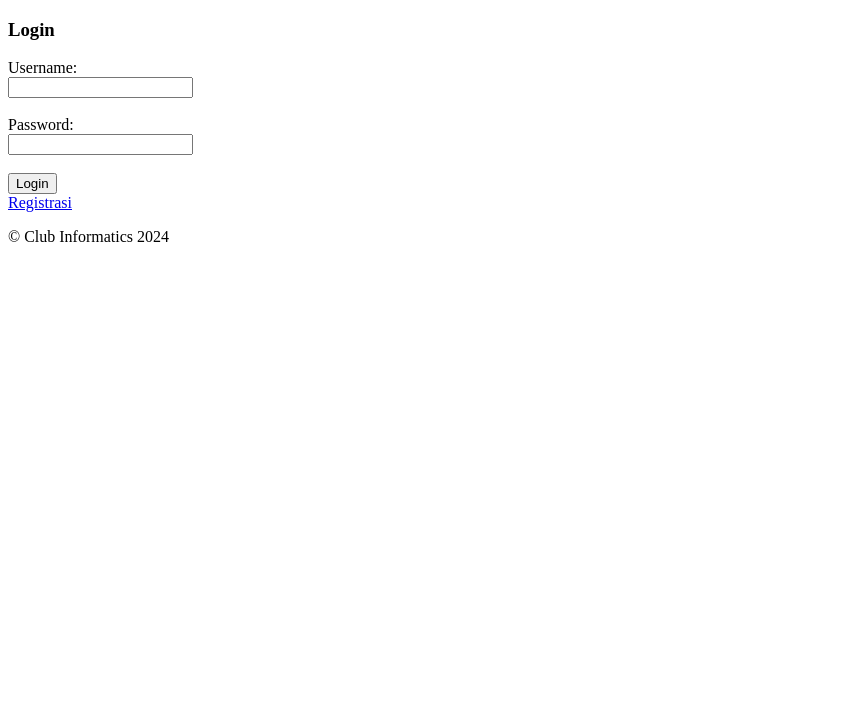
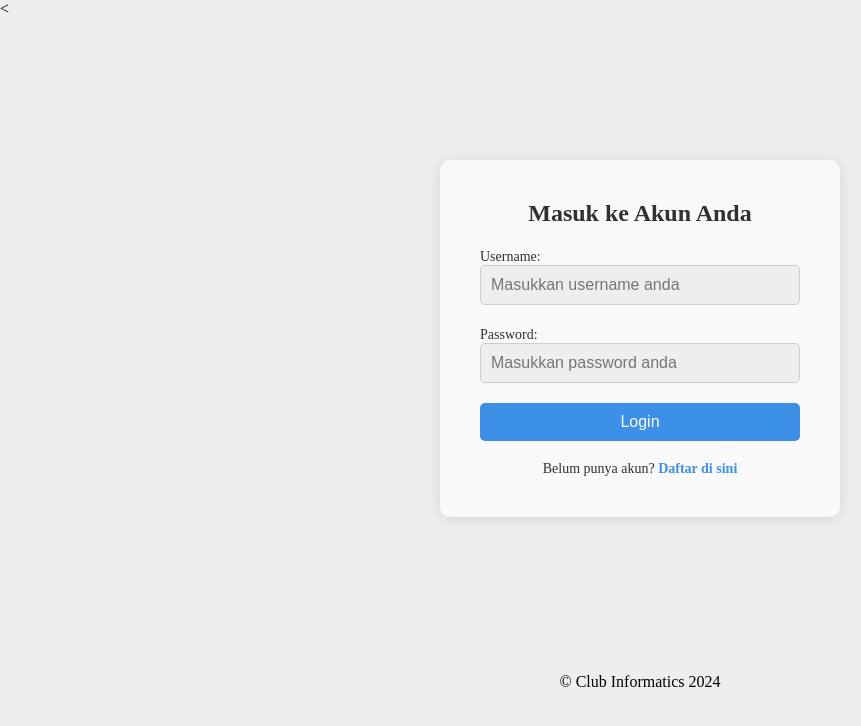
Before and after one commit to nathanielglenn02/capstone_fsp, a PHP site: page /Capstone-FSP/auth/login.php in a window 1280 px wide. Shown: the top 726 px of the page, without its empty margins (0-861 px from the left). Run offline with PHP 8.4, Linux system fonts and the light colour scheme; data that the repository does not hold is empty; some libraries are stand-ins or nearby versions.

Commit message:
ui login register

```diff
--- a/auth/login-proses.php
+++ b/auth/login-proses.php
@@ -31,13 +31,13 @@ if (isset($_POST['login'])) {
             exit;
         } else {
             echo "<script>
-                alert('Password salah!');
+                alert('Username atau Password salah!');
                 window.location.href = 'login.php';
                 </script>";
         }
     } else {
         echo "<script>
-            alert('Username tidak terdaftar!');
+            alert('Username atau Password salah!');
             window.location.href = 'login.php';
             </script>";
     }
--- a/auth/login.php
+++ b/auth/login.php
@@ -1,25 +1,37 @@
 <?php
 $title = "Login - Club Informatics 2024";
+
+require_once('../service/config.php');
 require_once('template/header.php');
-require_once('../service/config.php');
 require_once('../class/classMember.php');
 ?>
-<!-- Konten Utama -->
-<div class="content">
-    <h3>Login</h3>
-    <!-- Form Login -->
-    <form action="login-proses.php" method="POST">
-        <label for="username">Username:</label><br>
-        <input type="text" id="username" name="username"><br><br>
-        <label for="password">Password:</label><br>
-        <input type="password" id="password" name="password"><br><br>
-        <input type="submit" value="Login" name="login">
-    </form>
-    <a href="<?= $main_url ?>auth/registrasi.php">Registrasi</a>
-</div>
+<<main>
+    <div class="login-container">
+        <div class="login-form">
+            <h3>Masuk ke Akun Anda</h3>
 
+            <form action="login-proses.php" method="POST">
+                <div class="form-group">
+                    <label for="username">Username:</label>
+                    <input type="text" id="username" name="username" placeholder="Masukkan username anda" required>
+                </div>
 
-<?php
-require_once('template/footer.php');
+                <div class="form-group">
+                    <label for="password">Password:</label>
+                    <input type="password" id="password" name="password" placeholder="Masukkan password anda" required>
+                </div>
 
-?>
+                <button type="submit" class="btn btn-login" name="login">Login</button>
+            </form>
+
+            <div class="register-link">
+                <p>Belum punya akun? <a href="<?= $main_url ?>auth/registrasi.php">Daftar di sini</a></p>
+            </div>
+        </div>
+    </div>
+    </main>
+
+    <?php
+    require_once('template/footer.php');
+
+    ?>
--- a/style.css
+++ b/style.css
@@ -12,6 +12,90 @@ a {
 
 li {
 	list-style: none;
+}
+
+.login-container {
+    display: flex;
+    justify-content: center;
+    align-items: center;
+    min-height: 80vh;
+}
+
+.login-form {
+    background-color: var(--light);
+    border-radius: 10px;
+    padding: 40px;
+    box-shadow: 0 2px 15px rgba(0, 0, 0, 0.1);
+    width: 100%;
+    max-width: 400px;
+    text-align: center;
+}
+
+.login-form h3 {
+    font-size: 24px;
+    font-weight: 600;
+    margin-bottom: 20px;
+    color: var(--dark);
+}
+
+.login-form .form-group {
+    margin-bottom: 20px;
+    text-align: left;
+}
+
+.login-form .form-group label {
+    font-size: 14px;
+    color: var(--dark);
+    font-weight: 500;
+}
+
+.login-form .form-group input {
+    width: 100%;
+    padding: 10px;
+    font-size: 16px;
+    border-radius: 5px;
+    border: 1px solid #ccc;
+    background-color: var(--grey);
+    outline: none;
+    transition: border-color 0.3s ease;
+}
+
+.login-form .form-group input:focus {
+    border-color: var(--blue);
+}
+
+.btn-login {
+    background-color: var(--blue);
+    color: white;
+    padding: 10px 20px;
+    font-size: 16px;
+    border: none;
+    border-radius: 5px;
+    cursor: pointer;
+    width: 100%;
+}
+
+.btn-login:hover {
+    background-color: var(--dark-grey);
+}
+
+.register-link {
+    margin-top: 20px;
+}
+
+.register-link p {
+    font-size: 14px;
+    color: var(--dark);
+}
+
+.register-link a {
+    color: var(--blue);
+    font-weight: bold;
+    text-decoration: none;
+}
+
+.register-link a:hover {
+    text-decoration: underline;
 }
 
 .action-buttons {
```
Also changed, not shown: auth/registrasi.php (+36 -19 lines).
